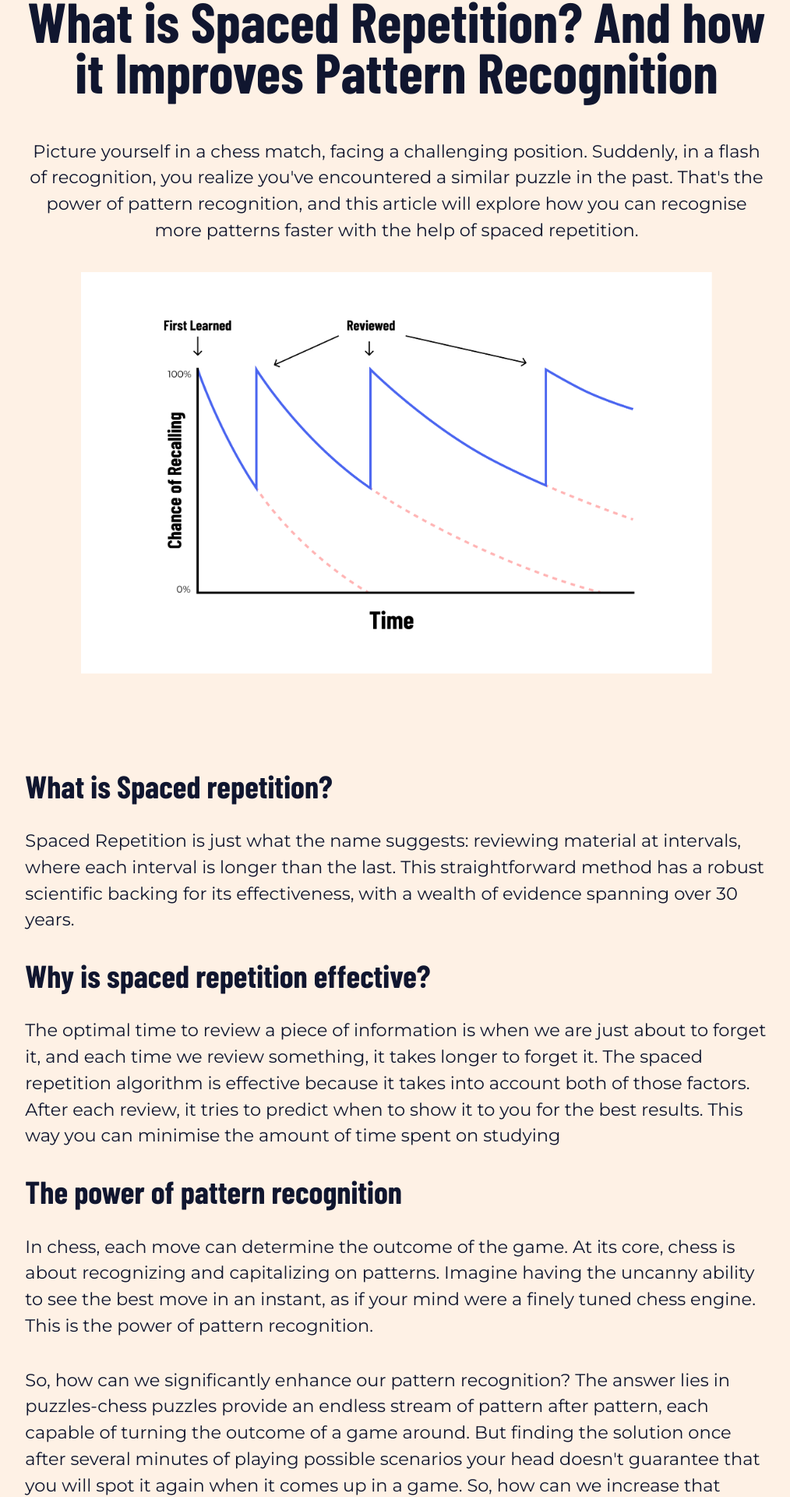
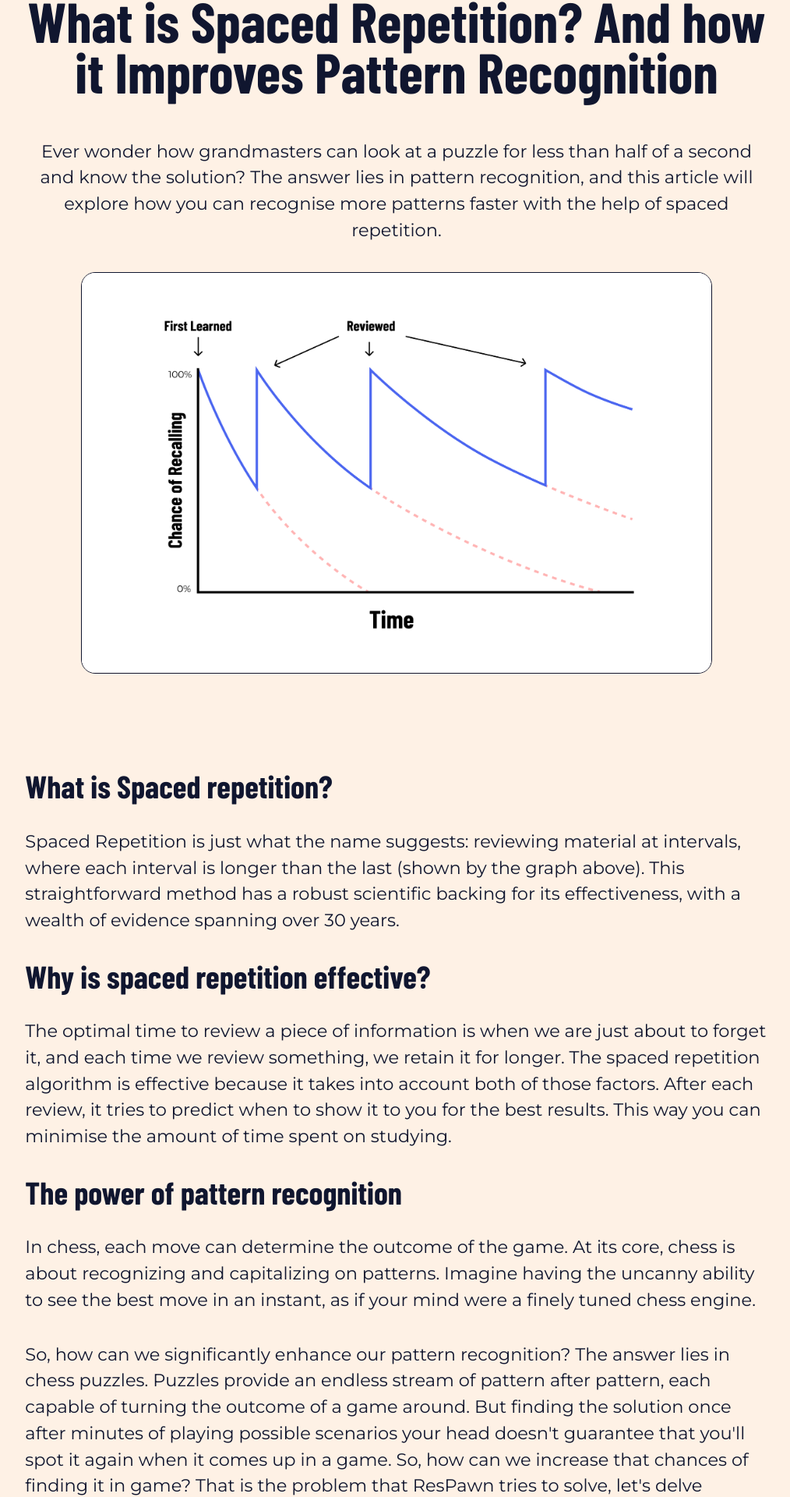
Before and after one commit to Boom123bam/Res-pawn, a SvelteKit app: page /article/spaced-repetition in a window 1280 px wide. Shown: the part 168-2088 px from the top of the page at 78% size, without its empty margins (131-1145 px from the left). Built offline with nearby package versions, Linux system fonts and the light colour scheme; no server answers.

Commit message:
improve article

```diff
--- a/src/routes/article/spaced-repetition/+page.svelte
+++ b/src/routes/article/spaced-repetition/+page.svelte
@@ -20,14 +20,11 @@
       Recognition
     </h2>
     <h5>
-      <!-- Learn how to become a better player by utilising spaced
-        repetition to help you memorise and recognise patterns more
-        efficiently. -->
-      Picture yourself in a chess match, facing a challenging position.
-      Suddenly, in a flash of recognition, you realize you've encountered
-      a similar puzzle in the past. That's the power of pattern recognition,
-      and this article will explore how you can recognise more patterns
-      faster with the help of spaced repetition.
+      Ever wonder how grandmasters can look at a puzzle for less than
+      half of a second and know the solution? The answer lies in
+      pattern recognition, and this article will explore how you can
+      recognise more patterns faster with the help of spaced
+      repetition.
     </h5>
     <img src="/images/SRgraph.png" alt="spaced repetition graph" />
 
@@ -35,8 +32,8 @@
     <p>
       Spaced Repetition is just what the name suggests: reviewing
       material at intervals, where each interval is longer than the
-      last. This straightforward method has a robust scientific
-      backing for its effectiveness, with a <a
+      last (shown by the graph above). This straightforward method has
+      a robust scientific backing for its effectiveness, with a <a
         href="https://www.edapp.com/blog/evidence-around-spaced-repetition/"
         target="_blank">wealth of evidence spanning over 30 years.</a
       >
@@ -44,12 +41,12 @@
     <h3>Why is spaced repetition effective?</h3>
     <p>
       The optimal time to review a piece of information is when we are
-      just about to forget it, and each time we review something, it
-      takes longer to forget it. The spaced repetition algorithm is
+      just about to forget it, and each time we review something, we
+      retain it for longer. The spaced repetition algorithm is
       effective because it takes into account both of those factors.
       After each review, it tries to predict when to show it to you
       for the best results. This way you can minimise the amount of
-      time spent on studying
+      time spent on studying.
     </p>
     <h3>The power of pattern recognition</h3>
     <p>
@@ -57,19 +54,18 @@
       its core, chess is about recognizing and capitalizing on
       patterns. Imagine having the uncanny ability to see the best
       move in an instant, as if your mind were a finely tuned chess
-      engine. This is the power of pattern recognition.
+      engine.
     </p>
     <p>
       So, how can we significantly enhance our pattern recognition?
-      The answer lies in puzzles-chess puzzles provide an endless
+      The answer lies in chess puzzles. Puzzles provide an endless
       stream of pattern after pattern, each capable of turning the
       outcome of a game around. But finding the solution once after
-      several minutes of playing possible scenarios your head doesn't
-      guarantee that you will spot it again when it comes up in a
-      game. So, how can we increase that chances of finding it in game
-      drastically? That is the problem that ResPawn tries to solve,
-      let's delve deeper into how ResPawn can elevate your chess
-      skills.
+      minutes of playing possible scenarios your head doesn't
+      guarantee that you'll spot it again when it comes up in a game.
+      So, how can we increase that chances of finding it in game? That
+      is the problem that ResPawn tries to solve, let's delve deeper
+      into how ResPawn can elevate your chess skills.
     </p>
     <h3>Spaced Repetition for Chess</h3>
     <p>
@@ -115,6 +111,8 @@
     margin-bottom: 1rem;
   }
   img {
+    border: var(--border);
+    border-radius: var(--br);
     width: min(100%, 45rem);
     align-self: center;
     margin-bottom: 5rem;
```
